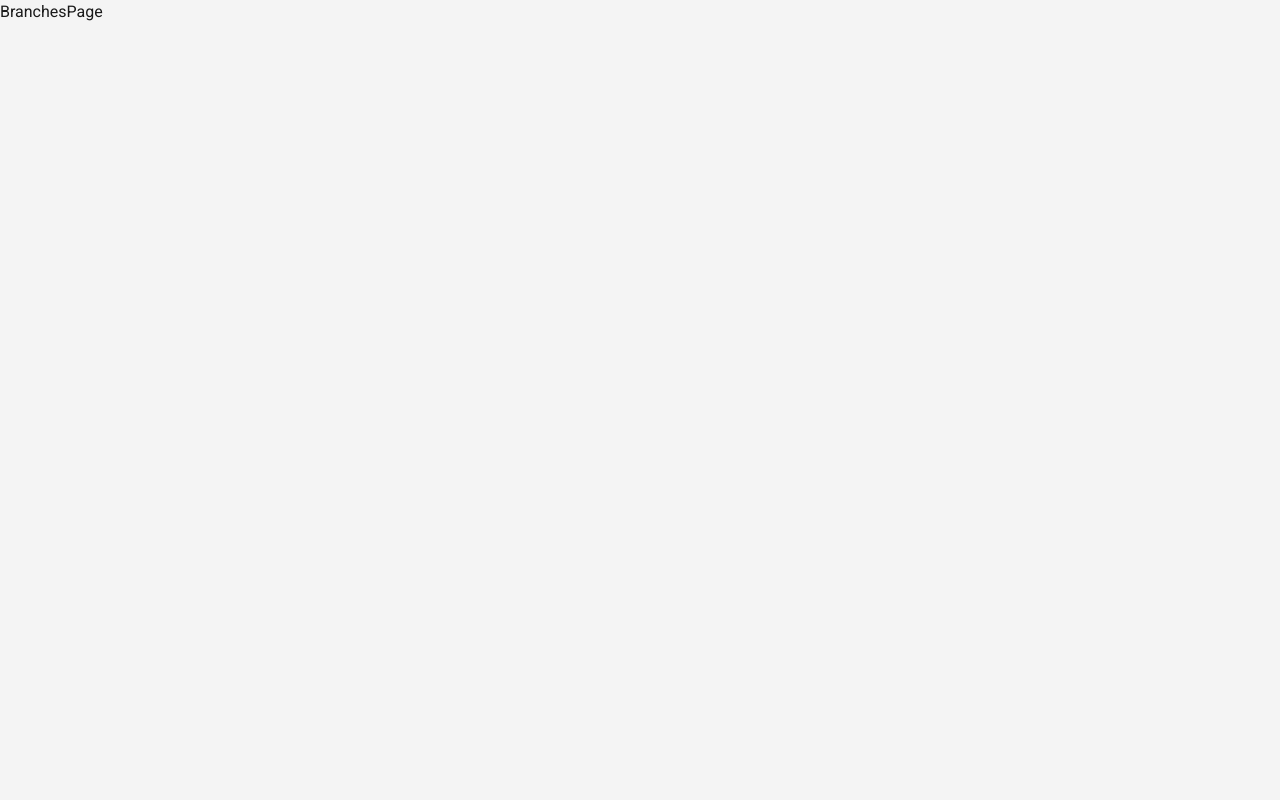
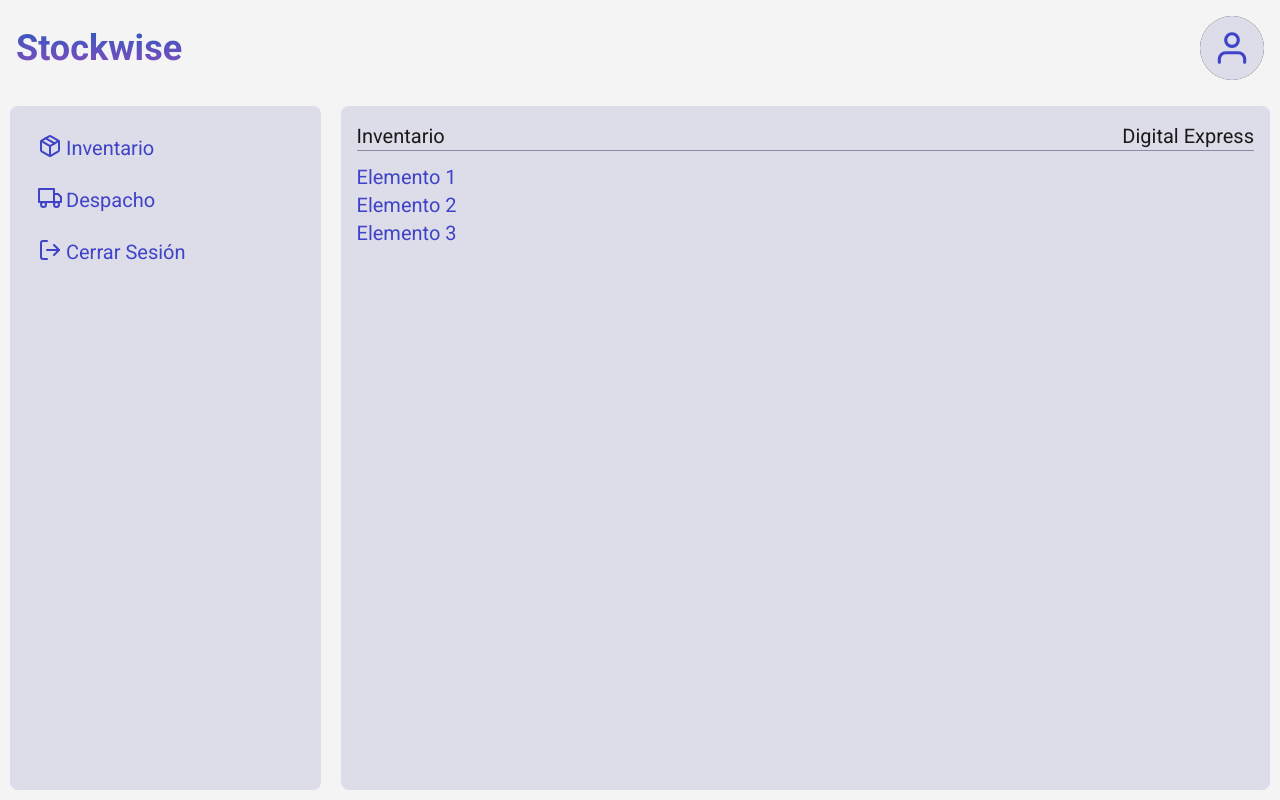
Before and after one commit to No-Country/c14-38-t-java-react, a React (Vite) app in the folder client/: page /branches in a window 1280 px wide. Built offline with nearby package versions, Linux system fonts and the light colour scheme.

Commit message:
feat: añade estilos y contenido estático al branch

```diff
--- a/client/package.json
+++ b/client/package.json
@@ -10,9 +10,11 @@
     "preview": "vite preview"
   },
   "dependencies": {
+    "@headlessui/react": "^1.7.17",
     "@tailwindcss/forms": "^0.5.6",
     "react": "^18.2.0",
     "react-dom": "^18.2.0",
+    "react-feather": "^2.0.10",
     "react-router-dom": "^6.16.0"
   },
   "devDependencies": {
--- a/client/src/pages/BranchesPage/index.jsx
+++ b/client/src/pages/BranchesPage/index.jsx
@@ -1,5 +1,100 @@
+import { Link } from 'react-router-dom';
+import { Package, LogOut, Truck, User } from 'react-feather';
+import { Menu, Transition } from '@headlessui/react';
+import { Fragment } from 'react';
+
 const BranchesPage = () => {
-  return <div>BranchesPage</div>;
+  const products = [
+    {
+      id: 123,
+      imageSrc:
+        'https://www.fundacionaquae.org/wp-content/uploads/2023/07/peces_en_un_arrecife_de_coral__credito_pixabay_joakant.jpg',
+      imageAlt: 123,
+      href: 123,
+      name: 'primero',
+      color: 'rojo',
+      price: 1200,
+    },
+    {
+      id: 124,
+      imageSrc:
+        'https://www.fundacionaquae.org/wp-content/uploads/2023/07/peces_en_un_arrecife_de_coral__credito_pixabay_joakant.jpg',
+      imageAlt: 123,
+      href: 123,
+      name: 'segundo',
+      color: 'verde',
+      price: 123,
+    },
+  ];
+
+  return (
+    <div className="flex flex-col h-screen text-custom-blue">
+      <header className="flex flex-row justify-between items-center p-4">
+        <Link>
+          <h1 className="text-4xl font-semibold bg-blue-gradient text-transparent bg-clip-text">
+            Stockwise
+          </h1>
+        </Link>
+        <Menu as="div" className="relative ml-3">
+          <Menu.Button className="flex items-center rounded-full bg-gray-800 text-sm">
+            <div className="flex justify-center items-center h-16 w-16 rounded-full bg-custom-panel">
+              <User size={38} />
+            </div>
+          </Menu.Button>
+
+          <Transition as={Fragment}>
+            <Menu.Items className="absolute right-0 z-10 mt-2 w-48 origin-top-right rounded-md bg-white shadow-lg focus:outline-none">
+              <Link
+                to="/login"
+                className="block px-4 py-2 text-sm text-gray-700 hover:bg-gray-200"
+              >
+                uno
+              </Link>
+              <Link
+                to="/login"
+                className="block px-4 py-2 text-sm text-gray-700 hover:bg-gray-200"
+              >
+                dos
+              </Link>
+            </Menu.Items>
+          </Transition>
+        </Menu>
+      </header>
+
+      <div className="flex flex-row h-screen text-xl">
+        <main className="flex-grow w-1/4 bg-custom-panel p-4 m-2.5 rounded-lg">
+          <div className="flex flex-col">
+            <Link className="p-3 flex flex-row hover:bg-custom-button-hover rounded-lg">
+              <Package color="#3E43C7" />
+              <span className="ml-1">Inventario</span>
+            </Link>
+
+            <Link className="p-3 flex flex-row hover:bg-custom-button-hover rounded-lg">
+              <Truck color="#3E43C7" />
+              <span className="ml-1">Despacho</span>
+            </Link>
+
+            <Link className="p-3 flex flex-row hover:bg-custom-button-hover rounded-lg">
+              <LogOut color="#3E43C7" />
+              <span className="ml-1">Cerrar Sesión</span>
+            </Link>
+          </div>
+        </main>
+        <main className="flex-grow w-3/4 bg-custom-panel p-4 m-2.5 rounded-lg">
+          <div className="flex flex-row justify-between text-custom-black">
+            <h2>Inventario</h2>
+            <h2>Digital Express</h2>
+          </div>
+          <hr className="border-t-1 border-[#898AA3] mb-3" />
+          <ul>
+            <li>Elemento 1</li>
+            <li>Elemento 2</li>
+            <li>Elemento 3</li>
+          </ul>
+        </main>
+      </div>
+    </div>
+  );
 };
 
 export default BranchesPage;
--- a/client/tailwind.config.js
+++ b/client/tailwind.config.js
@@ -1,27 +1,24 @@
 /** @type {import('tailwindcss').Config} */
 export default {
-  content: [
-    "./index.html",
-    "./src/**/*.{js,ts,jsx,tsx}",
-  ],
+  content: ['./index.html', './src/**/*.{js,ts,jsx,tsx}'],
   theme: {
     extend: {
       colors: {
         'custom-blue': '#3E43C7',
         'custom-medium-blue': '#E8E7F1',
         'custom-light-blue': '#E8E7F1',
-        'custom-dark-gray':'#5D5D5D',
-        'custom-gray':'#9F9F9F',
-        'custom-bg-light':'#F4F4F4',
+        'custom-dark-gray': '#5D5D5D',
+        'custom-gray': '#9F9F9F',
+        'custom-bg-light': '#F4F4F4',
         'custom-black': '#1A1A1A',
         'custom-red': '#B3261E',
         'custom-green': '#518829',
         'custom-white': '#FFF',
-        'custom-shine': '#F9F9F9'
+        'custom-shine': '#F9F9F9',
+        'custom-panel': '#DDDCE9',
+        'custom-button-hover': '#C1BEDF',
       },
     },
   },
-  plugins: [
-    require('@tailwindcss/forms'),
-  ],
-}
+  plugins: [require('@tailwindcss/forms')],
+};
```
Also changed, not shown: 2 other files (tests, documents, lock files or other folders).
